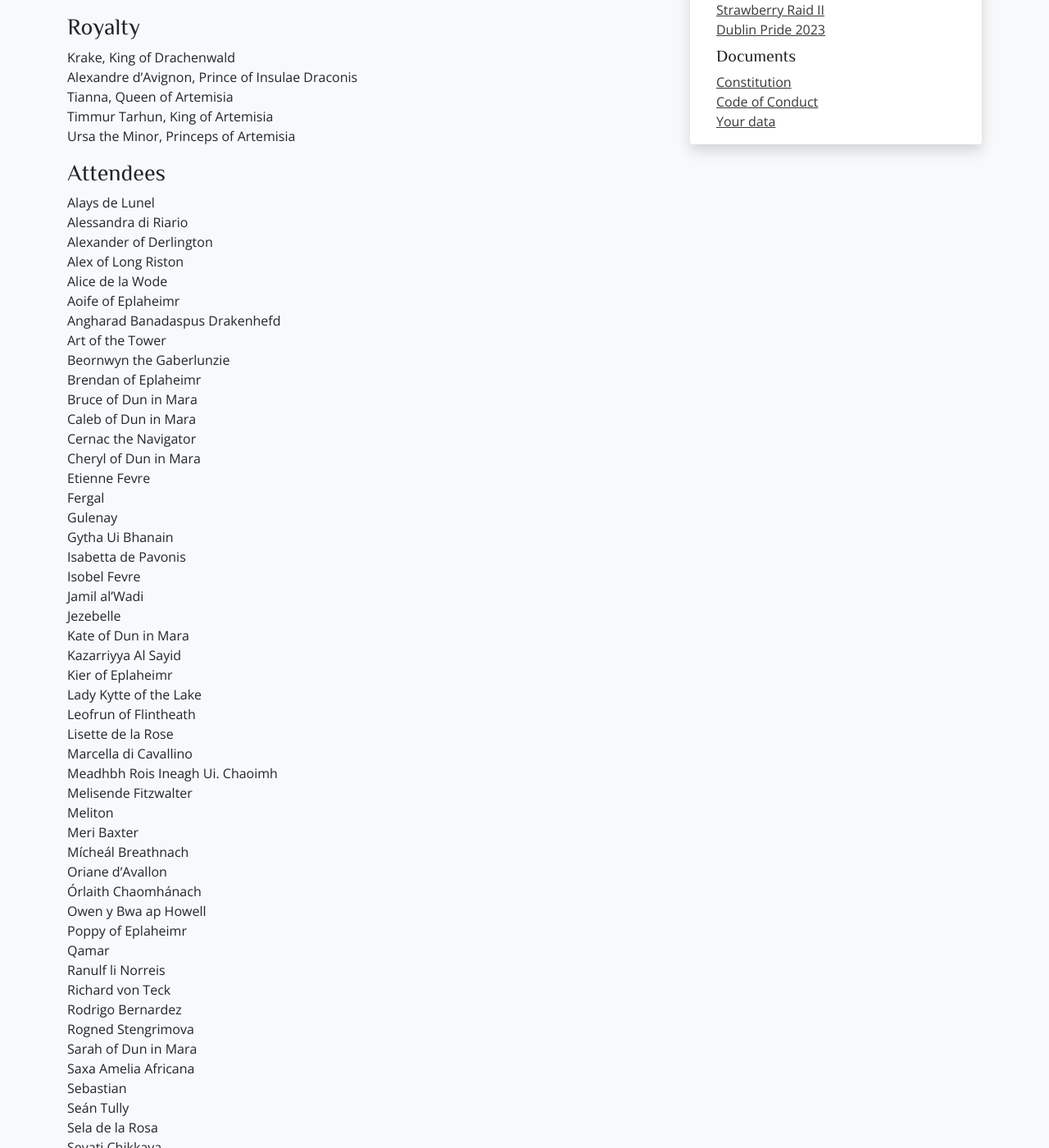
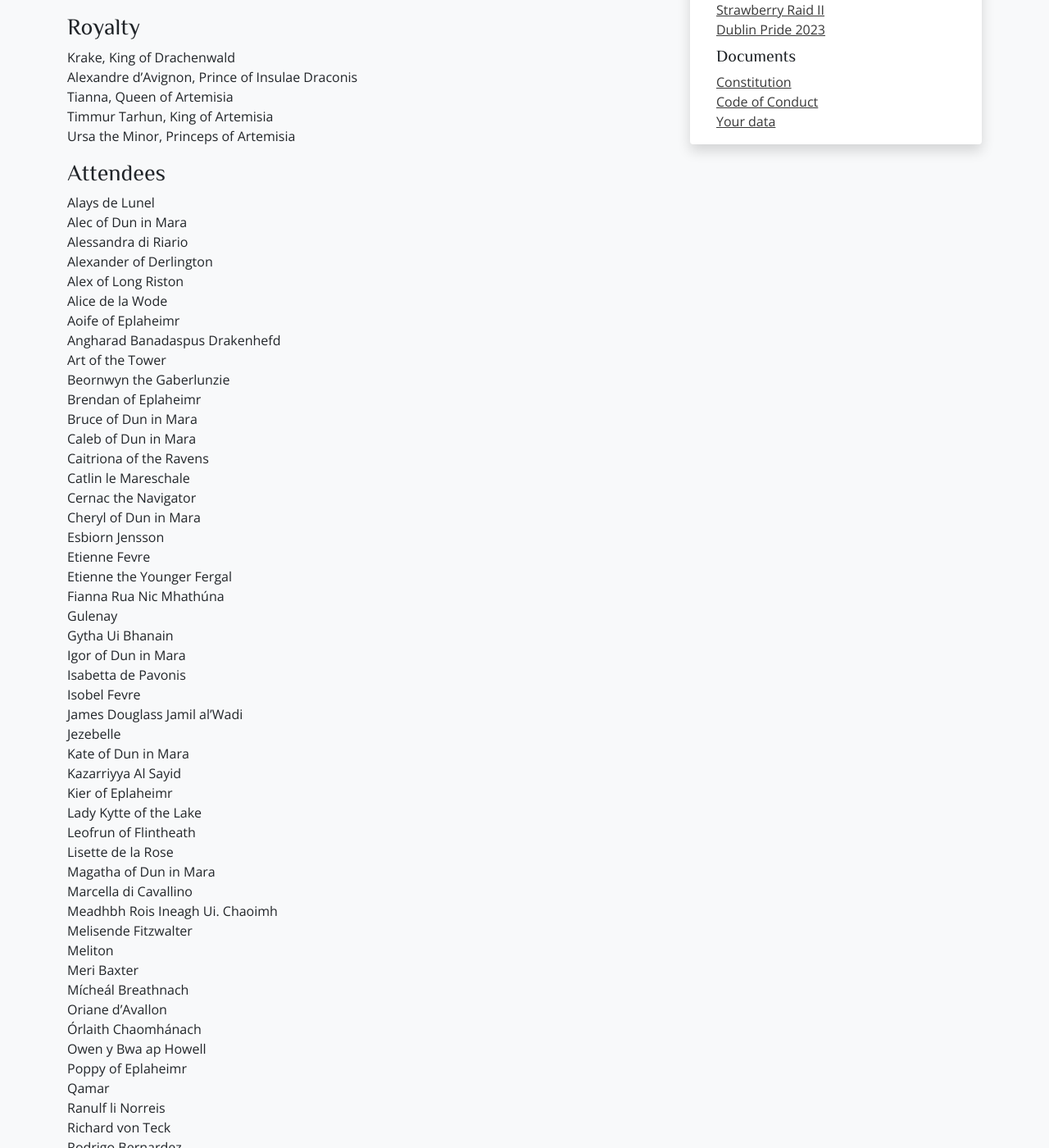
Before and after one commit to drachenwald/dun-in-mara, a Jekyll site: the page built from events/2023/strawberry-raid/attending.md, in a window 1280 px wide and 1400 px high, scrolled down 665 px. Shown: the whole window at 82% size. Built offline with Jekyll 4.4.1, drawn with Linux system fonts in a browser that asks for light colours; comment, search, counter and statistics services are not loaded.

Commit message:
More names

```diff
--- a/events/2023/strawberry-raid/attending.md
+++ b/events/2023/strawberry-raid/attending.md
@@ -32,6 +32,7 @@
 ### Attendees
 
 Alays de Lunel
+Alec of Dun in Mara
 Alessandra di Riario
 Alexander of Derlington
 Alex of Long Riston
@@ -43,14 +44,21 @@
 Brendan of Eplaheimr
 Bruce of Dun in Mara
 Caleb of Dun in Mara
+Caitriona of the Ravens
+Catlin le Mareschale
 Cernac the Navigator
 Cheryl of Dun in Mara
+Esbiorn Jensson
 Etienne Fevre
+Etienne the Younger
 Fergal
+Fianna Rua Nic Mhathúna
 Gulenay
 Gytha Ui Bhanain
+Igor of Dun in Mara
 Isabetta de Pavonis
 Isobel Fevre
+James Douglass
 Jamil al'Wadi
 Jezebelle
 Kate of Dun in Mara
@@ -59,6 +67,7 @@
 Lady Kytte of the Lake
 Leofrun of Flintheath
 Lisette de la Rose
+Magatha of Dun in Mara
 Marcella di Cavallino
 Meadhbh Rois Ineagh Ui. Chaoimh
 Melisende Fitzwalter
```
